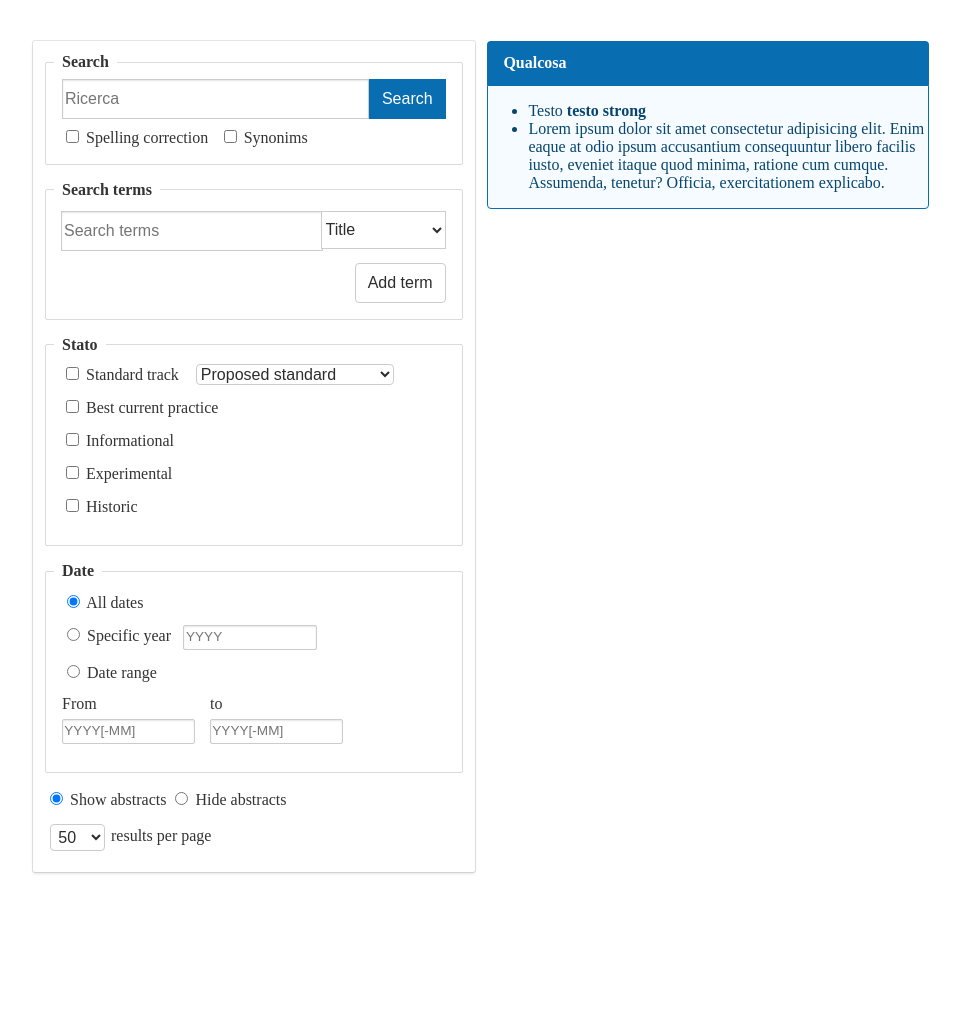
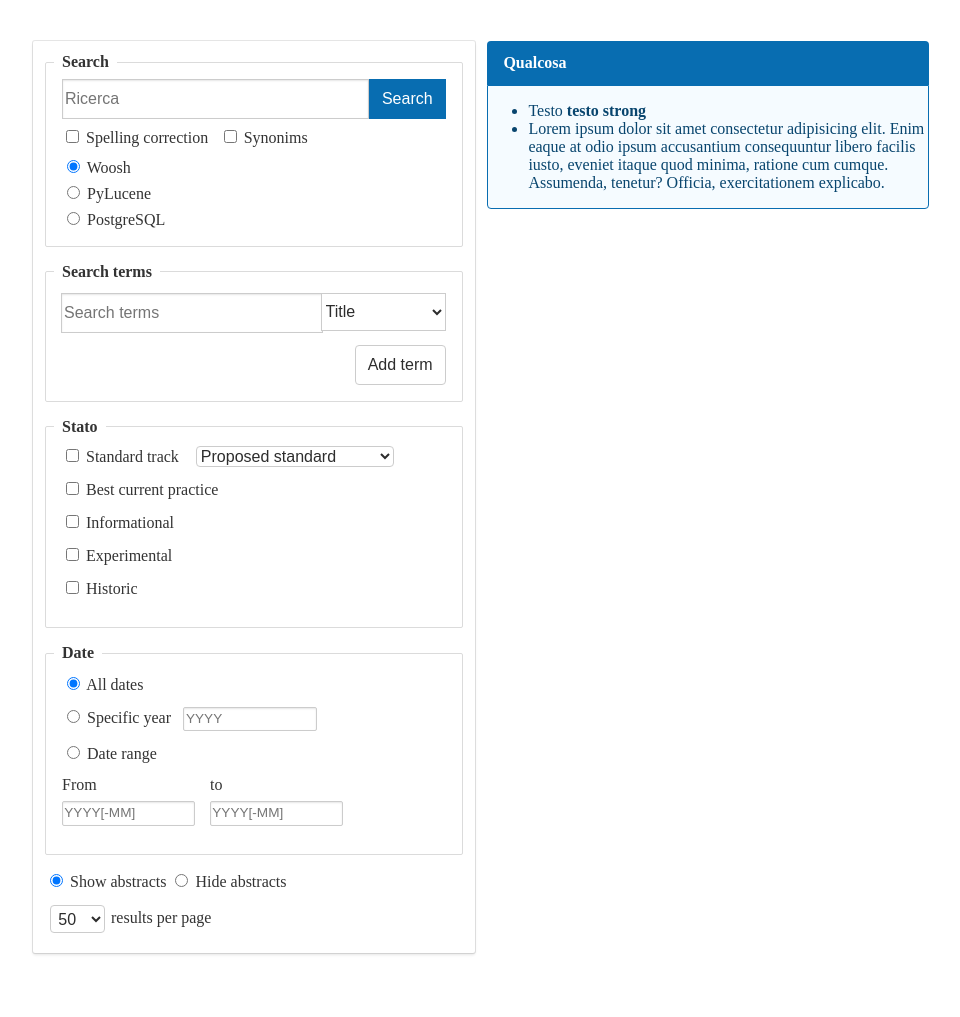
Before and after one commit to Tremors3/gestione-info, a Flask app: page /search in a window 1280 px wide. Shown: the part 57-1074 px from the top of the page, without its empty margins (159-1119 px from the left). Before the commit the page ends 931 px from the top, so only its background shows below. Run offline with Flask 3, Linux system fonts and the light colour scheme.

Commit message:
aggiunti search engine

```diff
--- a/project/webapp/app/static/css/style.css
+++ b/project/webapp/app/static/css/style.css
@@ -436,8 +436,13 @@ header h1{
     margin-top: 2%;
 }
 
+.search_engine{
+  margin-top: 1%;
+}
 
-
+#search_engine-0, #search_engine-1, #search_engine-2 {
+  margin-top: .5rem;
+}
 
 
 
--- a/project/webapp/app/templates/index.html
+++ b/project/webapp/app/templates/index.html
@@ -51,6 +51,26 @@
                   <div class="checkbox">
                     <input id="synonims" name="synonims" type="checkbox" value="True">
                     <label for="synonims">Synonims</label>
+                  </div>
+                </div>
+                <div class="search_engine">
+                  <div class="control">
+                    <div class="radio">
+                      <input checked="" id="search_engine-0" name="search_engine" type="radio" value="woosh">
+                      <label for="search_engine-0">Woosh</label>
+                    </div>
+                  </div>
+                  <div class="control">
+                    <div class="radio">
+                      <input id="search_engine-1" name="search_engine" type="radio" value="pylucene">
+                      <label for="search_engine-1">PyLucene</label>
+                    </div>
+                  </div>
+                  <div class="control">
+                    <div class="radio">
+                      <input id="search_engine-2" name="search_engine" type="radio" value="postgresql">
+                      <label for="search_engine-2">PostgreSQL</label>
+                    </div>
                   </div>
                 </div>
               </fieldset>
--- a/project/webapp/app/views/views.py
+++ b/project/webapp/app/views/views.py
@@ -28,6 +28,9 @@ def format_query(form) -> dict:
         # Opzioni di ricerca (checkbox)
         "spelling_correction": bool(form.get('spelling_correction')),
         "synonims": bool(form.get('synonims')),
+
+        # Search engine
+        "search_engine": form.get('search_engine', 'woosh'),
 
         # Stato (checkbox)
         "standard_track": bool(form.get('standard')),
```
